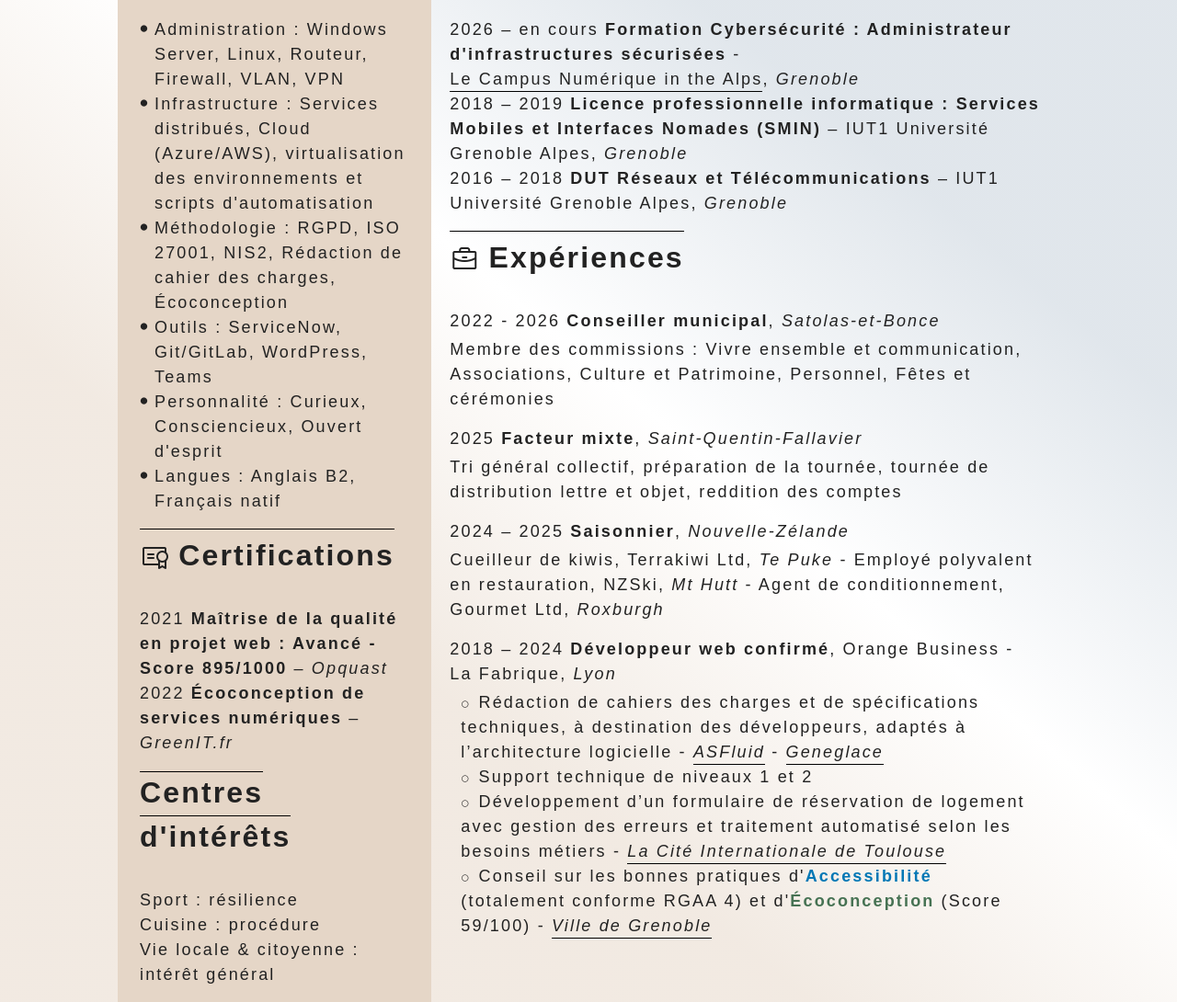
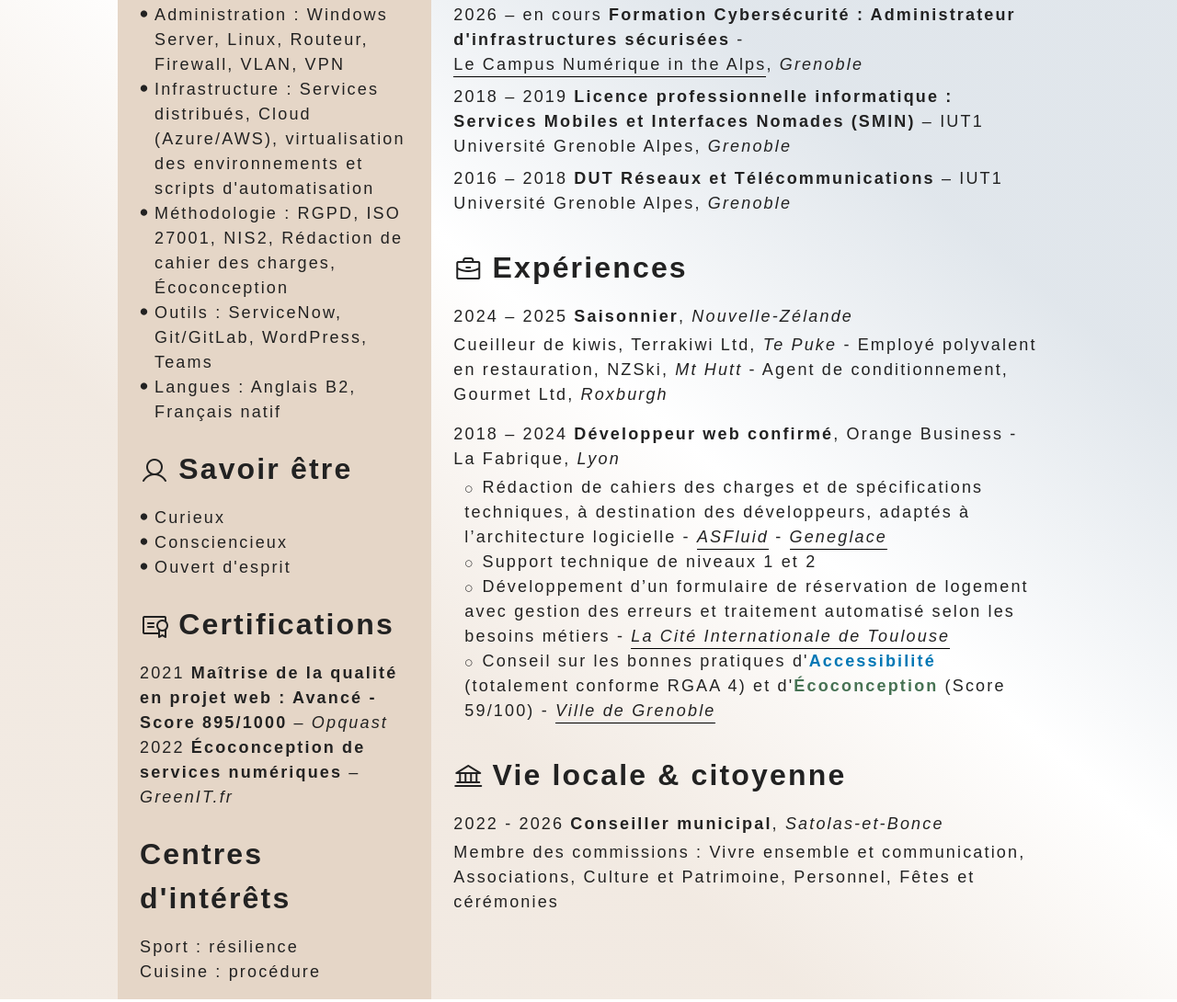
Before and after one commit to clm-vns/clm-vns.github.io, a plain HTML site: page index.html in a window 1280 px wide. Shown: the part 303-1393 px from the top of the page at 92% size. Drawn offline with Linux system fonts and the light colour scheme.

Commit message:
Admin infra (#3)
* Administrateur infrastructure

* TRE

* TRE

* V1.202606121314

* V1.1

```diff
--- a/index.html
+++ b/index.html
@@ -1,7 +1,7 @@
 <!DOCTYPE html>
 <html lang="fr">
 <head>
-    <title>Clément Vernaison - Administrateur systèmes & réseaux - Grenoble</title>
+    <title>Clément Vernaison - Recherche alternance : Administrateur systèmes & réseaux - Grenoble, Lyon, Lille</title>
     <meta charset="UTF-8">
     <meta http-equiv="X-UA-Compatible" content="IE=edge">
     <meta name="viewport" content="width=device-width, initial-scale=1">
@@ -24,7 +24,7 @@
         <header class="c-header" role="banner">
             <div class="c-header__wrapper">
                 <div class="u-flex u-flex--align-center">
-                    <div class="c-header__logo u-pr-4">
+                    <div class="c-header__logo u-padding-right-4">
                         <img src="portrait.webp" alt=""/>
                     </div>
                     <h1 class="c-header__title u-margin-bottom-0">
@@ -45,7 +45,7 @@
                     <li class="has-icon--left">
                         <i class="o-icon o-icon--phone o-icon--medium" role="presentation"></i><a href="tel:+33770360056">07
                         70 36 00 56</a></li>
-                    <li class="has-icon--left u-pl-5">
+                    <li class="has-icon--left u-padding-left-5">
                         <i class="o-icon o-icon--linkedin o-icon--medium" role="presentation"></i><a href="https://www.linkedin.com/in/clement-vernaison/" target="_blank">LinkedIn</a>
                     </li>
                 </ul>
@@ -53,10 +53,9 @@
         </header>
         <main id="content" role="main" class="u-mt-0">
             <div class="row">
-                <div class="col-sm-4 u-pt-4 u-pl-5 u-pr-5" style="background: #e5d6c7">
+                <div class="c-left-content col-sm-4 u-padding-top-4 u-padding-left-5 u-padding-right-5">
                     <section id="skills">
-                        <h2>
-                            <span class="has-icon has-icon--left"><i class="o-icon o-icon--target" role="presentation"></i>Compétences</span>
+                        <h2 class="has-icon has-icon--left"><i class="o-icon o-icon--target" role="presentation"></i>Savoir faire
                         </h2>
                         <ul class="has-bullet">
                             <li>Administration : Windows Server, Linux, Routeur, Firewall, VLAN, VPN</li>
@@ -66,13 +65,20 @@
                             <li>Méthodologie : RGPD, ISO 27001, NIS2, Rédaction de cahier des charges, Écoconception
                             </li>
                             <li>Outils : ServiceNow, Git/GitLab, WordPress, Teams</li>
-                            <li>Personnalité : Curieux, Consciencieux, Ouvert d'esprit</li>
                             <li>Langues : Anglais B2, Français natif</li>
                         </ul>
                     </section>
-                    <section id="certifications">
-                        <h2>
-                            <span class="u-border u-border--top u-padding-top-1 has-icon has-icon--left"><i class="o-icon o-icon--certificate" role="presentation"></i>Certifications</span>
+                    <section id="soft-skills" class="u-margin-top-5">
+                        <h2 class="has-icon has-icon--left"><i class="o-icon o-icon--user" role="presentation"></i>Savoir être
+                        </h2>
+                        <ul class="has-bullet">
+                            <li>Curieux</li>
+                            <li>Consciencieux</li>
+                            <li>Ouvert d'esprit</li>
+                        </ul>
+                    </section>
+                    <section id="certifications" class="u-margin-top-5">
+                        <h2 class="has-icon has-icon--left"><i class="o-icon o-icon--certificate" role="presentation"></i>Certifications
                         </h2>
                         <ul>
                             <li>2021 <em>Maîtrise de la qualité en projet web : Avancé - Score 895/1000</em> –
@@ -81,61 +87,45 @@
                             </li>
                         </ul>
                     </section>
-                    <section id="hobbies">
-                        <h2>
-                            <span class="u-border u-border--top u-padding-top-1 u-margin-top-4">Centres d'intérêts</span>
-                        </h2>
+                    <section id="hobbies" class="u-margin-top-5">
+                        <h2>Centres d'intérêts</h2>
                         <ul>
                             <li>Sport : résilience</li>
                             <li>Cuisine : procédure</li>
-                            <li>Vie locale & citoyenne : intérêt général</li>
                         </ul>
                     </section>
                 </div>
-                <div class="col-sm-8 u-pt-4">
+                <div class="col-sm-8 u-padding-top-4 u-flex__first">
                     <section id="degree">
                         <h2>
                             <span class="has-icon has-icon--left"><i class="o-icon o-icon--graduation" role="presentation"></i>Formations</span>
                         </h2>
                         <ul>
-                            <li>2026 – en cours <em>Formation Cybersécurité : Administrateur d'infrastructures
+                            <li class="u-margin-top-2 u-margin-bottom-2">2026 – en cours <em>Formation Cybersécurité : Administrateur d'infrastructures
                                 sécurisées</em> -
                                 <a href="https://le-campus-numerique.fr/formations-cybersecurite/" target="_blank">Le
                                     Campus Numérique in the Alps</a>, <span class="u-text-italic">Grenoble</span></li>
-                            <li>2018 – 2019 <em>Licence professionnelle informatique : Services Mobiles et Interfaces
+                            <li class="u-margin-top-2 u-margin-bottom-2">2018 – 2019 <em>Licence professionnelle informatique : Services Mobiles et Interfaces
                                 Nomades (SMIN)</em> – IUT1 Université Grenoble Alpes, <span class="u-text-italic">Grenoble</span>
                             </li>
-                            <li>2016 – 2018 <em>DUT Réseaux et Télécommunications</em> – IUT1 Université Grenoble Alpes,
+                            <li class="u-margin-top-2 u-margin-bottom-2">2016 – 2018 <em>DUT Réseaux et Télécommunications</em> – IUT1 Université Grenoble Alpes,
                                 <span class="u-text-italic">Grenoble</span></li>
                         </ul>
                     </section>
-                    <section id="experiences">
-                        <h2>
-                            <span class="u-border u-border--top u-padding-top-1 has-icon has-icon--left"><i class="o-icon o-icon--briefcase" role="presentation"></i>Expériences</span>
+                    <section id="experiences" class="u-margin-top-6">
+                        <h2 class="has-icon has-icon--left">
+                            <i class="o-icon o-icon--briefcase" role="presentation"></i>Expériences
                         </h2>
-                        <p>
                         <ul>
                             <li>
-                                <p class="u-margin-top-3 u-margin-bottom-1">2022 - 2026 <em>Conseiller municipal</em>,
-                                    <span class="u-text-italic">Satolas-et-Bonce</span></p>
-                                <p class="u-margin-top-0">Membre des commissions : Vivre ensemble et communication,
-                                    Associations, Culture et Patrimoine, Personnel, Fêtes et cérémonies</p>
-                            </li>
-                            <li>
-                                <p class="u-margin-top-3 u-margin-bottom-1">2025 <em>Facteur mixte</em>,
-                                    <span class="u-text-italic">Saint-Quentin-Fallavier</span></p>
-                                <p class="u-margin-top-0">Tri général collectif, préparation de la tournée, tournée de
-                                    distribution lettre et objet, reddition des comptes</p>
-                            </li>
-                            <li>
-                                <p class="u-margin-top-3 u-margin-bottom-1">2024 – 2025 <em>Saisonnier</em>,
-                                    <span class="u-text-italic">Nouvelle-Zélande</span></p>
+                                <p class="u-margin-top-0 u-margin-bottom-1">2024 – 2025 <em>Saisonnier</em>, <span class="u-text-italic">Nouvelle-Zélande</span></p>
                                 <p class="u-margin-top-0">Cueilleur de kiwis, Terrakiwi Ltd,
                                     <span class="u-text-italic">Te Puke</span> - Employé polyvalent en restauration,
                                     NZSki, <span class="u-text-italic">Mt Hutt</span> - Agent de conditionnement,
-                                    Gourmet Ltd, <span class="u-text-italic">Roxburgh</span></p>
+                                    Gourmet Ltd, <span class="u-text-italic">Roxburgh</span>
+                                </p>
                             </li>
-                            <li><p class="u-margin-top-3 u-margin-bottom-1">2018 – 2024 <em>Développeur web
+                            <li><p class="u-margin-top-0 u-margin-bottom-1">2018 – 2024 <em>Développeur web
                                 confirmé</em>, Orange Business - La Fabrique, <span class="u-text-italic">Lyon</span>
                             </p>
                                 <ul>
@@ -158,6 +148,15 @@
                             </li>
                         </ul>
                     </section>
+                    <section id="volunteering" class="u-margin-top-6">
+                        <h2>
+                            <span class="has-icon has-icon--left"><i class="o-icon o-icon--institution" role="presentation"></i>Vie locale & citoyenne</span>
+                        </h2>
+                        <p class="u-margin-bottom-1">2022 - 2026 <em>Conseiller municipal</em>,
+                            <span class="u-text-italic">Satolas-et-Bonce</span></p>
+                        <p class="u-margin-top-0">Membre des commissions : Vivre ensemble et communication,
+                            Associations, Culture et Patrimoine, Personnel, Fêtes et cérémonies</p>
+                    </section>
                 </div>
             </div>
         </main>
```
Also changed, not shown: styles/fonts/clementvernaison-fr.icomoon.json (+1 -1 lines), styles/app.min.css, styles/fonts/icomoon.otf, styles/fonts/icomoon.ttf, styles/fonts/icomoon.woff, styles/fonts/icomoon.woff2.
